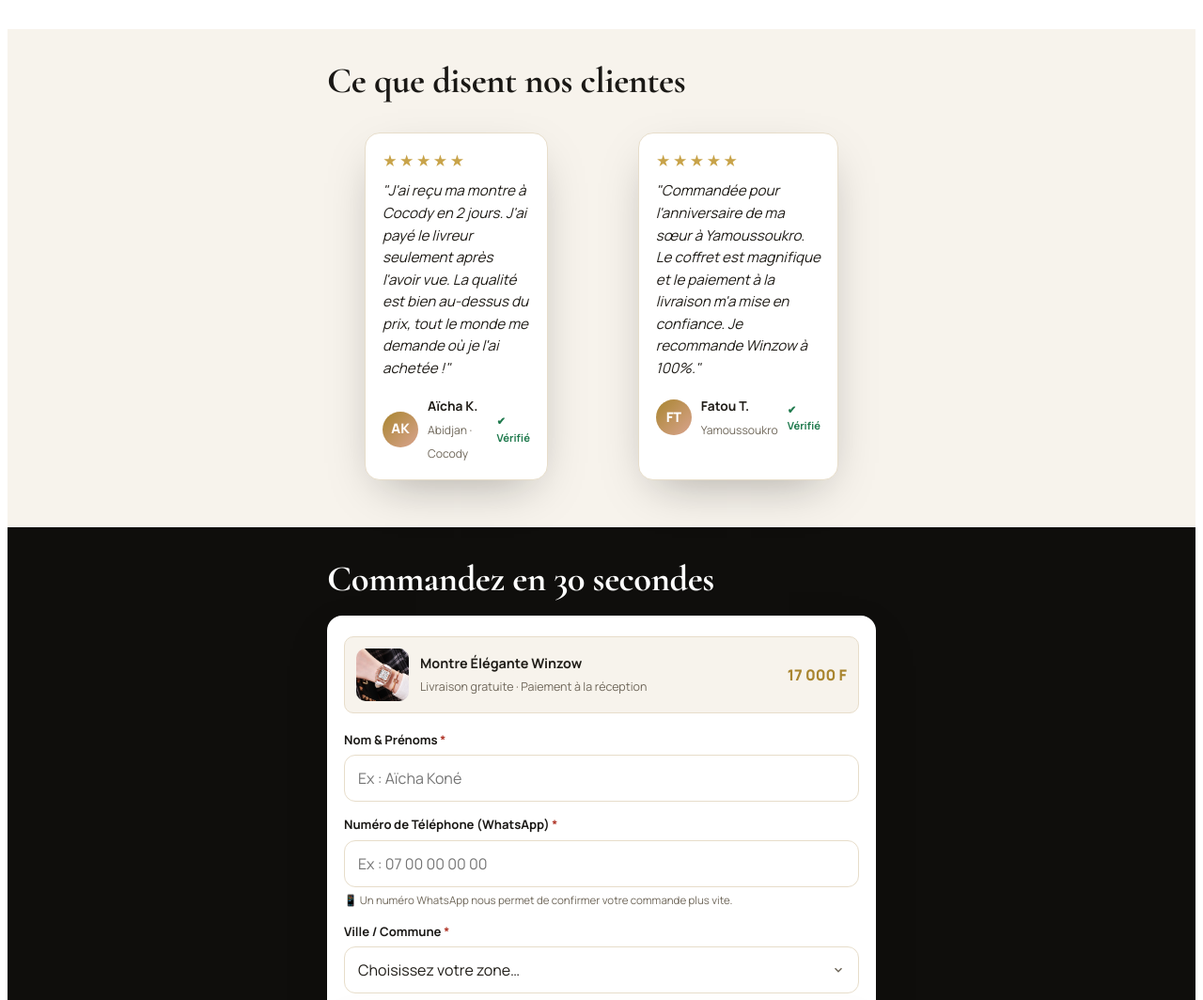
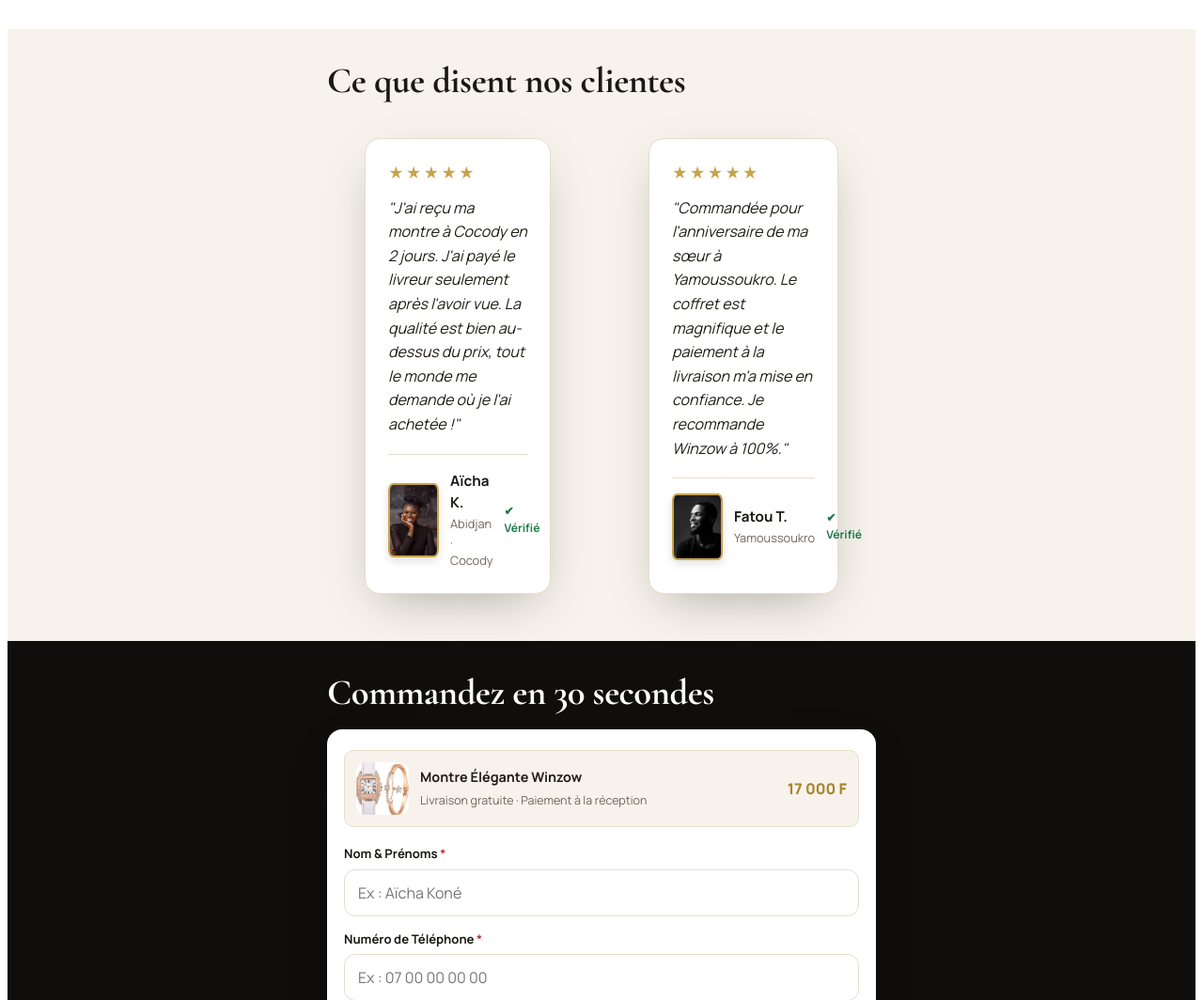
Before and after one commit to IssamHeli/winzow, a plain HTML site: page index.html in a window 1280 px wide. Shown: the part 2105-3169 px from the top of the page at 94% size. Drawn offline with nearby package versions, Linux system fonts and the light colour scheme.

Commit message:
last commit for this howr

```diff
--- a/index.html
+++ b/index.html
@@ -230,27 +230,83 @@
     .wz-benefits b { display:block; font-size:.98rem; color:var(--wz-ink); margin-bottom:2px; }
     .wz-benefits p { margin:0; font-size:.88rem; color: var(--wz-muted); }
 
-    /* ---------- TESTIMONIALS ---------- */
-    .wz-reviews { display:grid; gap:16px; }
+    /* ---------- TESTIMONIALS (Updated for Images) ---------- */
+    .wz-reviews {
+      display: grid;
+      gap: 20px;
+      margin-top: 24px;
+    }
     .wz-review {
-      background: var(--wz-surface); border:1px solid var(--wz-line);
-      border-radius: var(--wz-radius); padding:18px 18px 16px;
+      background: var(--wz-surface);
+      border: 1px solid var(--wz-line);
+      border-radius: var(--wz-radius);
+      padding: 24px;
       box-shadow: var(--wz-shadow);
-      position:relative;
+      position: relative;
     }
-    .wz-stars { color: var(--wz-gold); letter-spacing:2px; font-size:.95rem; margin-bottom:8px; }
-    .wz-review p { font-size:.95rem; color: var(--wz-text); font-style: italic; }
-    .wz-review .who { display:flex; align-items:center; gap:10px; margin-top:12px; }
+    .wz-stars {
+      color: var(--wz-gold);
+      letter-spacing: 2px;
+      font-size: 1rem;
+      margin-bottom: 12px;
+    }
+    .wz-review p {
+      font-size: 1rem;
+      color: var(--wz-text);
+      font-style: italic;
+      line-height: 1.6;
+      margin: 0;
+    }
+    .wz-review .who {
+      display: flex;
+      align-items: center;
+      gap: 12px;
+      margin-top: 18px;
+      padding-top: 16px;
+      border-top: 1px solid var(--wz-line); /* Modern divider */
+    }
+
+    /* MODIFIED: The specific styling for image avatars */
     .wz-avatar {
-      width:38px; height:38px; border-radius:50%; flex:0 0 auto;
-      display:grid; place-items:center; font-weight:800; color:#fff;
-      background: linear-gradient(135deg, var(--wz-gold-deep), var(--wz-rose));
-      font-size:.9rem;
+      width: 54px;         /* Increased from 46px for better clarity */
+      height: 40px;        /* Must remain equal to width for a perfect circle */
+      border-radius: 10%;  /* Perfect circle */
+      flex: 0 0 auto;
+
+      /* Image fitting properties */
+      object-fit: cover;
+      object-position: center;
+      border: 2px solid var(--wz-gold);
+      box-shadow: 0 4px 10px rgba(0,0,0,0.12);
     }
-    .wz-who-meta b { font-size:.86rem; }
-    .wz-who-meta span { font-size:.76rem; color: var(--wz-muted); }
-    .wz-verified { margin-left:auto; font-size:.7rem; font-weight:700; color: var(--wz-success); }
 
+    .wz-who-meta {
+      display: flex;
+      flex-direction: column;
+      gap: 1px;
+    }
+    .wz-who-meta b {
+      font-size: 0.95rem;
+      color: var(--wz-ink);
+    }
+    .wz-who-meta span {
+      font-size: 0.8rem;
+      color: var(--wz-muted);
+    }
+    .wz-verified {
+      margin-left: auto;
+      font-size: 0.75rem;
+      font-weight: 700;
+      color: var(--wz-success);
+      display: flex;
+      align-items: center;
+      gap: 4px;
+    }
+
+    /* DESKTOP TUNING (Updated for grid) */
+    @media (min-width: 720px) {
+      .wz-reviews { grid-template-columns: 1fr 1fr; gap: 24px; }
+    }
     /* ---------- ORDER FORM ---------- */
     .wz-order { background: var(--wz-black); color: var(--wz-cream); }
     .wz-order .wz-h2 { color:#fff; }
@@ -473,8 +529,8 @@
           <div class="wz-stars">★★★★★</div>
           <p>"J'ai reçu ma montre à Cocody en 2 jours. J'ai payé le livreur seulement après l'avoir vue. La qualité est bien au-dessus du prix, tout le monde me demande où je l'ai achetée !"</p>
           <figcaption class="who">
-            <span class="wz-avatar">AK</span>
-            <span class="wz-who-meta"><b>Aïcha K.</b><br><span>Abidjan · Cocody</span></span>
+            <img src="images/aicha_img.jpg" alt="Aïcha K." class="wz-avatar" />
+            <span class="wz-who-meta"><b>Aïcha K.</b><span>Abidjan · Cocody</span></span>
             <span class="wz-verified">✔ Vérifié</span>
           </figcaption>
         </figure>
@@ -482,8 +538,8 @@
           <div class="wz-stars">★★★★★</div>
           <p>"Commandée pour l'anniversaire de ma sœur à Yamoussoukro. Le coffret est magnifique et le paiement à la livraison m'a mise en confiance. Je recommande Winzow à 100%."</p>
           <figcaption class="who">
-            <span class="wz-avatar">FT</span>
-            <span class="wz-who-meta"><b>Fatou T.</b><br><span>Yamoussoukro</span></span>
+            <img src="images/fatoo_img.jpg" alt="Fatou T." class="wz-avatar" />
+            <span class="wz-who-meta"><b>Fatou T.</b><span>Yamoussoukro</span></span>
             <span class="wz-verified">✔ Vérifié</span>
           </figcaption>
         </figure>
@@ -499,7 +555,7 @@
 
       <form class="wz-formcard" id="wzForm" novalidate>
         <div class="wz-summary">
-          <img src="images/product-img04.jpeg" alt="Montre Winzow" width="56" height="56" loading="lazy" />
+          <img src="images/product_img01.jpeg" alt="Montre Winzow" width="56" height="56" loading="lazy" />
           <div class="t"><b>Montre Élégante Winzow</b><span>Livraison gratuite · Paiement à la réception</span></div>
           <div class="pr">17 000 F</div>
         </div>
@@ -511,7 +567,7 @@
         </div>
 
         <div class="wz-field" id="f-tel">
-          <label for="wz-tel">Numéro de Téléphone (WhatsApp) <span class="req">*</span></label>
+          <label for="wz-tel">Numéro de Téléphone  <span class="req">*</span></label>
           <input type="tel" id="wz-tel" name="telephone" inputmode="numeric" autocomplete="tel" placeholder="Ex : 07 00 00 00 00" required />
           <div class="wz-hint">📱 Un numéro WhatsApp nous permet de confirmer votre commande plus vite.</div>
           <div class="wz-err">Entrez un numéro valide (au moins 8 chiffres).</div>
```
Also changed, not shown: 1 other file.
